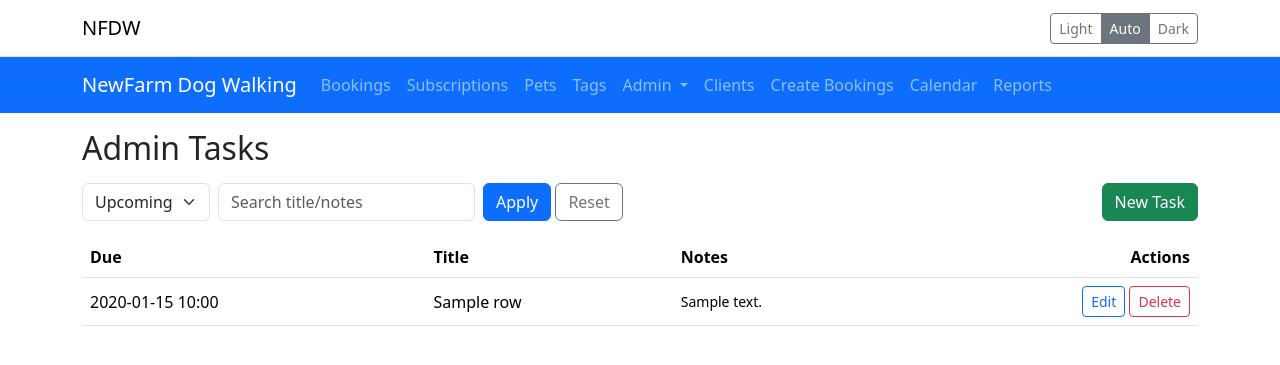
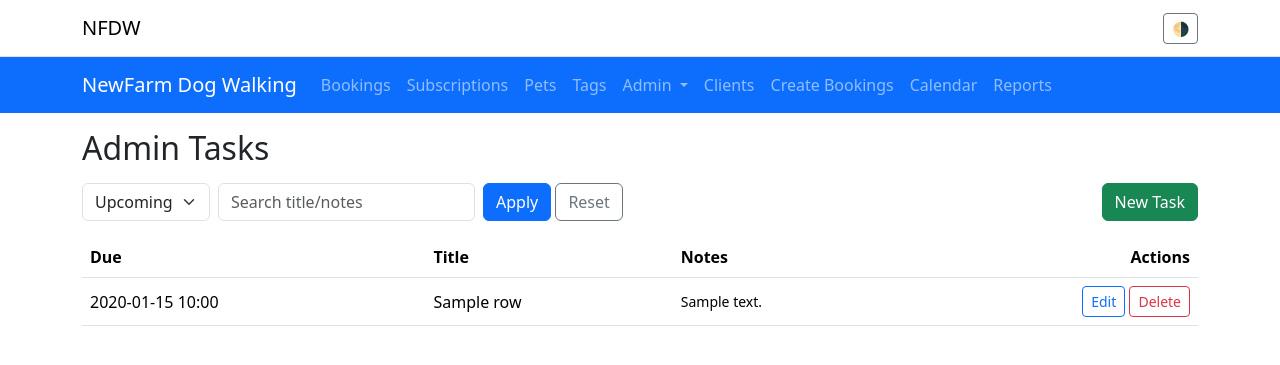
Before and after one commit to ManBearJordan/NewFarmDogWalkingApp, a Django app: template core/templates/core/admin_tasks_list.html in a window 1280 px wide. Shown: the top 365 px of the page. Run offline with Django 4.2, Linux system fonts and the light colour scheme; the template is opened without the code that fills it: most values are stand-ins (such as "Sample title", 1, 10 or a date in 2020).

Commit message:
Replace 3-button theme picker with single icon toggle
Co-authored-by: ManBearJordan <8384916+ManBearJordan@users.noreply.github.com>

```diff
--- a/core/templates/core/base.html
+++ b/core/templates/core/base.html
@@ -27,13 +27,16 @@
   <nav class="navbar navbar-expand-lg border-bottom" aria-label="Top navigation">
     <div class="container">
       <a class="navbar-brand" href="/">NFDW</a>
-      <div class="ms-auto d-flex align-items-center gap-2">
-        <div class="btn-group" role="group" aria-label="Theme selector">
-          <button class="btn btn-sm btn-outline-secondary" id="themeLightBtn" type="button" title="Light theme">Light</button>
-          <button class="btn btn-sm btn-outline-secondary" id="themeAutoBtn"  type="button" title="Follow system (auto)">Auto</button>
-          <button class="btn btn-sm btn-outline-secondary" id="themeDarkBtn"  type="button" title="Dark theme">Dark</button>
-        </div>
-      </div>
+      <button id="themeToggleBtn"
+              class="btn btn-sm btn-outline-secondary ms-auto"
+              type="button"
+              title="Switch theme"
+              aria-label="Switch theme"
+              data-bs-toggle="tooltip"
+              data-bs-placement="bottom">
+        <!-- Icon swaps via JS -->
+        <span id="themeIcon" aria-hidden="true">🌗</span>
+      </button>
     </div>
   </nav>
 
@@ -103,37 +106,51 @@
   <script src="https://cdn.jsdelivr.net/npm/bootstrap@5.3.2/dist/js/bootstrap.bundle.min.js"></script>
   <script>
       // -----------------------------
-      // Theme: light/dark/auto with persistence
+      // Theme toggle: single icon cycles Light → Auto → Dark
       // -----------------------------
       (function(){
         const storageKey = 'nfdw-theme';
-        const getPreferred = () => {
+        const cycle = ['light','auto','dark'];
+        const iconEl = document.getElementById('themeIcon');
+        const btn = document.getElementById('themeToggleBtn');
+        const prefersDarkMql = window.matchMedia('(prefers-color-scheme: dark)');
+
+        function getMode(){
           const saved = localStorage.getItem(storageKey);
-          if (saved === 'light' || saved === 'dark' || saved === 'auto') return saved;
-          return 'auto';
-        };
-        const applyTheme = (mode) => {
-          const html = document.documentElement;
-          if (mode === 'auto') {
-            const prefersDark = window.matchMedia('(prefers-color-scheme: dark)').matches;
-            html.setAttribute('data-bs-theme', prefersDark ? 'dark' : 'light');
-          } else {
-            html.setAttribute('data-bs-theme', mode);
+          return (saved==='light'||saved==='dark'||saved==='auto') ? saved : 'auto';
+        }
+        function resolvedTheme(mode){
+          if(mode==='auto'){
+            return prefersDarkMql.matches ? 'dark' : 'light';
           }
-          // update button active states
-          document.getElementById('themeLightBtn')?.classList.toggle('active', mode==='light');
-          document.getElementById('themeAutoBtn')?.classList.toggle('active', mode==='auto');
-          document.getElementById('themeDarkBtn')?.classList.toggle('active', mode==='dark');
-        };
-        const current = getPreferred();
-        applyTheme(current);
-        // react to system changes when in auto
-        const mql = window.matchMedia('(prefers-color-scheme: dark)');
-        mql.addEventListener?.('change', () => { if (getPreferred()==='auto') applyTheme('auto'); });
-        // wire buttons
-        document.getElementById('themeLightBtn')?.addEventListener('click', ()=>{ localStorage.setItem(storageKey,'light'); applyTheme('light'); });
-        document.getElementById('themeAutoBtn')?.addEventListener('click',  ()=>{ localStorage.setItem(storageKey,'auto');  applyTheme('auto');  });
-        document.getElementById('themeDarkBtn')?.addEventListener('click',  ()=>{ localStorage.setItem(storageKey,'dark');  applyTheme('dark');  });
+          return mode;
+        }
+        function applyTheme(mode){
+          document.documentElement.setAttribute('data-bs-theme', resolvedTheme(mode));
+          // update icon + tooltip
+          if(mode==='light'){ iconEl.textContent='🌞'; btn.title='Theme: Light (click to Auto)'; }
+          else if(mode==='auto'){ iconEl.textContent='🌗'; btn.title='Theme: Auto (follows system — click to Dark)'; }
+          else { iconEl.textContent='🌙'; btn.title='Theme: Dark (click to Light)'; }
+          // refresh tooltip text
+          if (typeof bootstrap !== 'undefined' && bootstrap?.Tooltip) {
+            bootstrap.Tooltip.getOrCreateInstance(btn).setContent({ '.tooltip-inner': btn.title });
+          }
+        }
+        function setMode(mode){
+          localStorage.setItem(storageKey, mode);
+          applyTheme(mode);
+        }
+        // init
+        applyTheme(getMode());
+        prefersDarkMql.addEventListener?.('change', ()=>{ if(getMode()==='auto') applyTheme('auto'); });
+        // click to cycle
+        btn?.addEventListener('click', ()=>{
+          const current = getMode();
+          const next = cycle[(cycle.indexOf(current)+1)%cycle.length];
+          setMode(next);
+        });
+        // enable tooltip
+        if (typeof bootstrap !== 'undefined' && bootstrap?.Tooltip) bootstrap.Tooltip.getOrCreateInstance(btn);
       })();
 
       // -----------------------------
```
